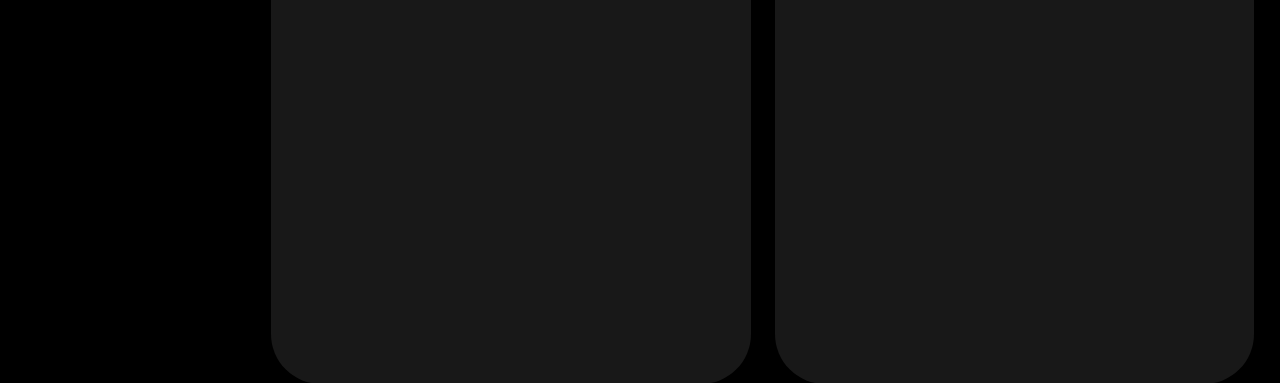
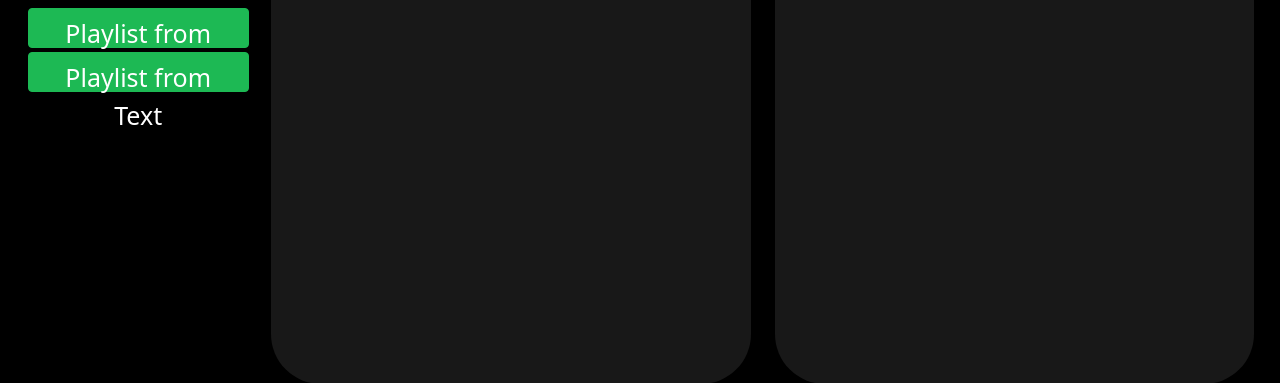
Before and after one commit to romangarms/Spotify-Song-Recommender, a Flask app: template templates/error.html in a window 1280 px wide. Shown: the part 429-812 px from the top of the page. Run offline with Flask 3, Linux system fonts and the light colour scheme; the template is opened without the code that fills it, so the values that code supplies are empty; parts of the project's set-up code (start-up, migrations or seed data) failed here and were passed over.

Commit message:
playlist from text WIP

```diff
--- a/app.py
+++ b/app.py
@@ -71,7 +71,7 @@ def index():
         return render_template("login.html", auth_url=auth_url)
 
     # Step 3. Signed in, main page
-    return redirect("/main")
+    return redirect("playlist_from_playlist")
 
 
 @app.route("/sign_out")
@@ -81,7 +81,7 @@ def sign_out():
     return redirect("/")
 
 
-@app.route("/main")
+@app.route("/playlist_from_playlist")
 def playlist_analyzer():
 
     spotify = get_spotify()
@@ -114,7 +114,7 @@ def playlist_analyzer():
         taste_analysis = "No playlist description available"
 
     return render_template(
-        "main.html",
+        "playlist_from_playlist.html",
         playlists=playlists,
         playlist_name=playlist_name,
         new_playlist_name=new_playlist_name,
@@ -124,6 +124,38 @@ def playlist_analyzer():
         pfp=pfp,
     )
 
+@app.route("/playlist_from_text")
+def playlist_maker():
+
+    spotify = get_spotify()
+    username = spotify.me()["display_name"]
+
+    new_playlist = session.get("new_playlist")
+
+    if new_playlist:
+        # fetch playlist's name
+        new_playlist_name = session.get("playlistTitle")
+        new_playlist_url = f"https://open.spotify.com/playlist/{new_playlist}"
+    else:
+        new_playlist_name = "No new playlist created, generate one?"
+        new_playlist_url = None
+
+    pfp = spotify.me()["images"][0]["url"] if spotify.me()["images"] else None
+
+    return render_template(
+        "playlist_from_text.html",
+        new_playlist_name=new_playlist_name,
+        new_playlist_url=new_playlist_url,
+        username=username,
+        pfp=pfp,
+    )
+
+@app.route("/describe_playlist", methods=["POST"])
+def describe_playlist():
+    data = request.get_json()
+    description = data.get('description')
+
+    session["playlist_description"] = description
 
 @app.route("/select_playlist", methods=["POST"])
 def select_playlist():
@@ -140,9 +172,22 @@ def select_playlist():
 
     return jsonify({"status": "ok", "selected": playlist_id})
 
+@app.route('/generate-from-text', methods=['POST'])
+def generate_from_text():
+    """
+    Generate a playlist from a text description
+    """
+    create_playlist("text")
+
+@app.route('/generate-from-playlist', methods=['POST'])
+def generate_from_playlist():
+    """
+    Generate a playlist from a selected playlist
+    """
+    create_playlist("playlist")
 
 @app.route("/create_playlist", methods=["POST"])
-def create_playlist():
+def create_playlist(mode="playlist"):
     # data = request.get_json()
     playlist_name = "GEN: Work in Progress"
     playlist_description = "Being generated by the Logic API"
@@ -156,13 +201,48 @@ def create_playlist():
 
     session["new_playlist"] = new_playlist["id"]
 
-    # go hit the logic API and generate the playlist
-    call_logic()
-
-    return redirect("/main")
+    if mode == "playlist":
+        # go hit the logic API and generate the playlist
+        analyze_playlist_with_logic()
+    elif mode == "text":
+        # go hit the logic API and generate the playlist
+        make_playlist_from_text_with_logic()
 
 
-def call_logic():
+    return redirect("playlist_from_playlist")
+
+
+def make_playlist_from_text_with_logic():
+    """
+    Use the Logic API to create a playlist from a text description
+    """
+
+    new_playlist = session.get("new_playlist")
+    text_description = session.get("playlist_description")
+
+    if new_playlist and text_description:
+        # Fetch the playlist details using Spotipy
+        spotify = get_spotify()
+    else:
+        return None
+
+    print("text retrieved")
+
+    LOGIC_API_TOKEN = os.getenv("LOGIC_API_TOKEN")
+
+    headers = {
+        "Authorization": f"Bearer {LOGIC_API_TOKEN}",
+        "Content-Type": "application/json",
+    }
+
+    response = requests.post(
+        "https://api.logic.inc/2024-03-01/documents/recommend-songs-from-playlist/executions",
+        headers=headers,
+        json={"playlistDescription": track_data_json},
+    )
+
+
+def analyze_playlist_with_logic():
     """
     Use the Logic API to analyze the selected playlist and generate a new playlist
     """
@@ -210,7 +290,7 @@ def call_logic():
     session["playlistTitle"] = response.json()["output"]["playlistTitle"]
     session["tasteAnalysis"] = response.json()["output"]["tasteAnalysis"]
     add_recommendations_to_playlist(response.json(), new_playlist)
-    return redirect("/main")
+    return redirect("playlist_from_playlist")
 
 
 def add_recommendations_to_playlist(response, playlist_id):
--- a/static/styles.css
+++ b/static/styles.css
@@ -103,11 +103,12 @@ form {
 
 form button {
     font-size: 40px;
+    line-height: 40px;
     overflow: hidden;
     white-space: nowrap;
     width: 100%;
     text-overflow: ellipsis;
-    margin-top: 10px;
+    margin: auto;
     padding: 10px;
     background-color: var(--main-spot-color);
     color: white;
@@ -115,6 +116,20 @@ form button {
     border-radius: 5px;
     cursor: pointer;
     height: 5vh;
+
+}
+
+a button {
+    font-size: 25px !important;
+    background-color: var(--main-spot-color) !important;
+    border-color: var(--main-spot-color) !important;
+    color: white;
+    border: none;
+    border-radius: 5px;
+    cursor: pointer;
+    height: 5vh;
+    width: 100%;
+    margin: 2px;
 }
 
 ul {
--- a/templates/layout.html
+++ b/templates/layout.html
@@ -38,6 +38,16 @@
             <h2>Welcome, {{username}}!</h2>
 
 
+            <a href="/playlist_from_playlist">
+                <button class="btn btn-primary">Playlist from Playlist</button>
+            </a>
+
+            <a href="/playlist_from_text">
+                <button class="btn btn-primary">Playlist from Text</button>
+            </a>
+
+
+
 
         </div>
         <div id="left">
--- a/templates/main.html
+++ b/templates/playlist_from_playlist.html
@@ -21,7 +21,7 @@
 
   <h2>Generate a new playlist:</h2>
   <p>Click the button below to generate a new playlist based on the selected playlist on the right.</p>
-  <form action="/create_playlist" method="post">
+  <form action="/generate-from-playlist" method="post">
     <button type="submit">Generate New Playlist</button>
   </form>
 
```
Also changed, not shown: templates/playlist_from_text.html (added, +74 -0 lines).
